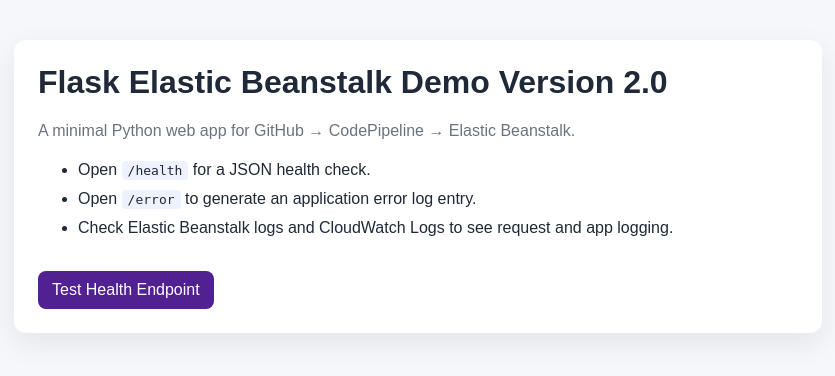
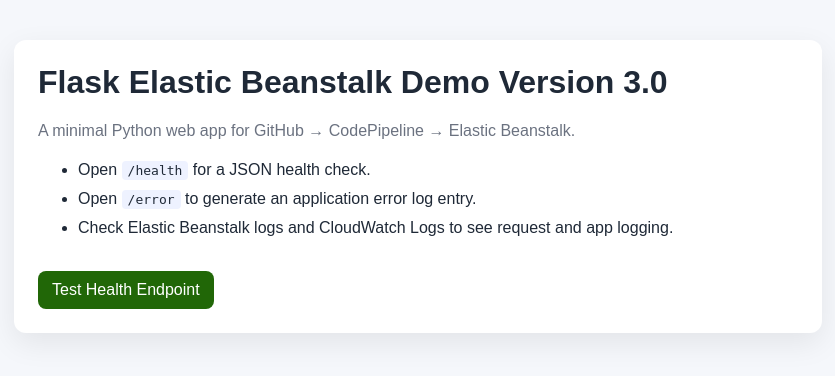
Before and after one commit to varadharajaan/devops-demo, a Flask app: page / in a window 1280 px wide. Shown: the top 376 px of the page, without its empty margins (222-1057 px from the left). Run offline with Flask 3, Linux system fonts and the light colour scheme.

Commit message:
Update app version to 3.0 in home route

```diff
--- a/app.py
+++ b/app.py
@@ -6,7 +6,7 @@
 
 @app.route("/")
 def home():
-    return render_template("index.html", app_name="Flask Elastic Beanstalk Demo Version 2.0")
+    return render_template("index.html", app_name="Flask Elastic Beanstalk Demo Version 3.0")
 
 
 @app.route("/health")
--- a/templates/index.html
+++ b/templates/index.html
@@ -3,7 +3,7 @@
 <head>
     <meta charset="UTF-8" />
     <meta name="viewport" content="width=device-width, initial-scale=1.0" />
-    <title>Flask Elastic Beanstalk Demo Version 2.0</title>
+    <title>Flask Elastic Beanstalk Demo Version 3.0</title>
     <style>
         body {
             font-family: Arial, sans-serif;
@@ -31,7 +31,7 @@
             display: inline-block;
             margin-top: 12px;
             padding: 10px 14px;
-            background: #512091;
+            background: #216707;
             color: white;
             text-decoration: none;
             border-radius: 8px;
```
